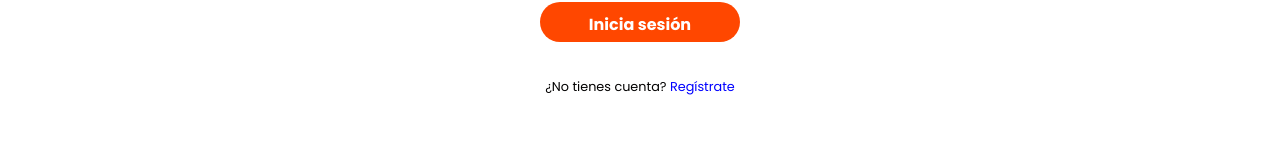
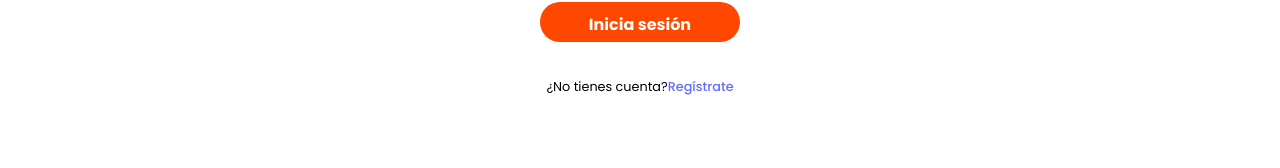
Before and after one commit to stranger-strings-team/front-codersabordo, a React (Vite) app: page /login in a window 1280 px wide. Shown: the part 421-589 px from the top of the page. Built offline with nearby package versions, Linux system fonts and the light colour scheme.

Commit message:
added link to register line

```diff
--- a/src/pages/Login/Login.tsx
+++ b/src/pages/Login/Login.tsx
@@ -1,5 +1,6 @@
 import { Button, Input, InputDiv, Myspan, P1p, P2p } from '../Login/LoginStyle'
 import { Container} from '../../Global.style'
+import { Link } from 'react-router-dom'
 
 
 type Props = {}
@@ -14,7 +15,7 @@ const Login = (props: Props) => {
        <P1p>¿Has olvidado tu contraseña?</P1p>
        <Button>Inicia sesión</Button>
 
-       <P2p>¿No tienes cuenta?<Myspan> Regístrate</Myspan></P2p>
+       <P2p>¿No tienes cuenta?<Myspan><Link to="/register">Regístrate</Link> </Myspan></P2p>
 
 
     </Container>
--- a/src/pages/Profile/Profile.tsx
+++ b/src/pages/Profile/Profile.tsx
@@ -1,7 +1,7 @@
 import React from 'react'
 import Perfil from '../../assets/profile.png'
 import Spacer from '../../components/Spacer/Spacer'
-import { Container, DarkText, OrangeText } from '../../Global.style'
+import { Container, OrangeText } from '../../Global.style'
 import { Input, InputDiv, Nickname } from './ProfileStyle'
 
 type Props = {}
```
